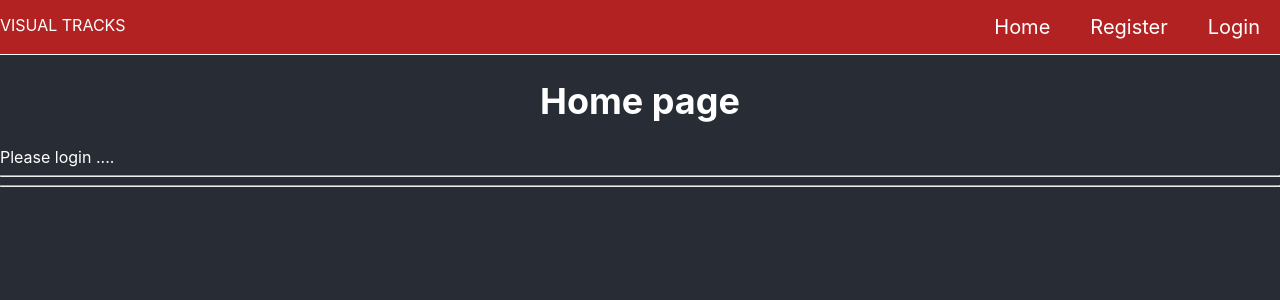
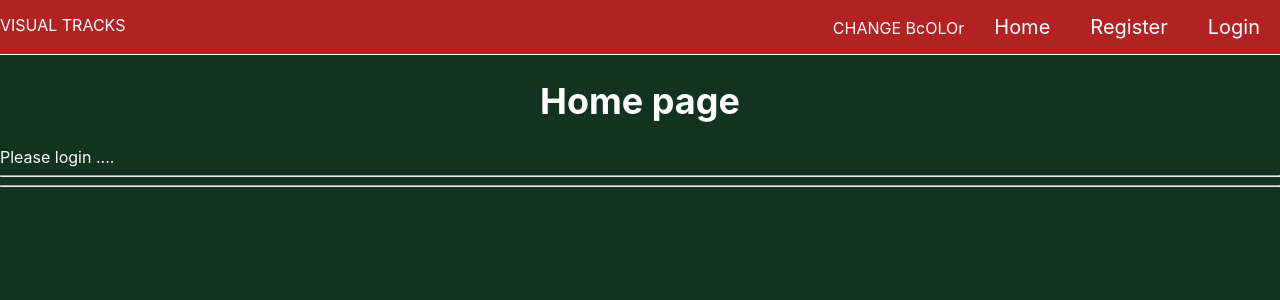
Before and after one commit to nesabg/visual-tracks, a React (Create React App) app: page / in a window 1280 px wide. Shown: the top 300 px of the page. Built offline with nearby package versions, Linux system fonts and the light colour scheme.

Commit message:
Feat change background color dinamicaly

```diff
--- a/package.json
+++ b/package.json
@@ -8,6 +8,7 @@
     "@testing-library/user-event": "^12.8.3",
     "dotenv": "^10.0.0",
     "react": "^17.0.2",
+    "react-color": "^2.19.3",
     "react-dom": "^17.0.2",
     "react-icons": "^4.3.1",
     "react-router": "^5.2.1",
--- a/src/App.css
+++ /dev/null
@@ -1,38 +0,0 @@
-.App {
-  text-align: center;
-}
-
-.App-logo {
-  height: 40vmin;
-  pointer-events: none;
-}
-
-@media (prefers-reduced-motion: no-preference) {
-  .App-logo {
-    animation: App-logo-spin infinite 20s linear;
-  }
-}
-
-.App-header {
-  background-color: #282c34;
-  min-height: 100vh;
-  display: flex;
-  flex-direction: column;
-  align-items: center;
-  justify-content: center;
-  font-size: calc(10px + 2vmin);
-  color: white;
-}
-
-.App-link {
-  color: #61dafb;
-}
-
-@keyframes App-logo-spin {
-  from {
-    transform: rotate(0deg);
-  }
-  to {
-    transform: rotate(360deg);
-  }
-}
--- a/src/App.js
+++ b/src/App.js
@@ -1,7 +1,8 @@
+import React, { useState } from 'react';
 import { Switch, Route, BrowserRouter as Router } from "react-router-dom";
 import styled from "styled-components";
 
-import './App.css'
+
 import Main from "./components/Main";
 import Navigation from "./components/Navigation";
 import Homepage from "./pages/Homepage";
@@ -9,17 +10,19 @@ import Login from "./pages/Login";
 import Register from './pages/Register'
 
 const Wrapper = styled.div`
-    background-color: #282c34;
+    background-color: ${props => props.backColor || 'red'};
     min-height: 100vh;
     height: 100%;
 `
 
 
 function App() {
+  const [backColor, setBackColor] = useState('#123321')
   return (
     <Router>
-      <Wrapper>
-        <Navigation />
+      <Wrapper backColor={backColor}>
+        {/* <SketchPicker /> */}
+        <Navigation backColor={backColor} setBackColor={setBackColor}/>
         <Main>
           <Switch>
             <Route path='/' exact component={Homepage}/>
--- a/src/components/Main.js
+++ b/src/components/Main.js
@@ -3,7 +3,7 @@ import styled from "styled-components"
 const MainWrapper = styled.main`
     width: 1280px;
     margin: 0 auto;
-    background-color: #282c34;
+
 `
 
 
--- a/src/components/Navigation.js
+++ b/src/components/Navigation.js
@@ -1,7 +1,8 @@
-import React, { useContext } from 'react'
+import React, { useContext, useState } from 'react'
 import { Link } from 'react-router-dom'
 import styled from 'styled-components'
 import { UserContext } from '../context/UserContext'
+import { ChromePicker } from 'react-color';
 
 const Header = styled.header`
     padding: 5px 0;
@@ -37,16 +38,42 @@ const NavTemplate = styled.nav`
         color: white;
     }
 `
+const ChangeBackColorBtn = styled.span`
+    color: white;
+    cursor: pointer;
+    padding: 3px 10px;
+`
 
-const Navigation = () => {
+const ModalColorPicker = styled.div`
+    width: 100vw;
+    height: 100vh;
+    background-color: rgba(0, 0, 0, 0.5);
+    position: absolute;
+    top: 0;
+    display: flex;
+    flex-direction: column;
+    justify-content: center;
+    align-items: center;
+`
+
+const AcceptBtn = styled.span`
+    margin-top: 20px;
+    padding: 5px 20px;
+    background-color: #fff;
+    cursor: pointer;
+`
+
+const Navigation = ({backColor, setBackColor}) => {
 
     const { isLogin, logout, email } = useContext(UserContext)
+    const [ isShowColorPicker, setIsShowColorPicker] = useState(false)
 
     return (
         <Header>
             <NavTemplate>
                 <Logo>VISUAL TRACKS</Logo>
                 <div>
+                    <ChangeBackColorBtn onClick={() => setIsShowColorPicker(!isShowColorPicker)}>CHANGE BcOLOr</ChangeBackColorBtn>
                     <Link to="/">Home</Link>
                     { isLogin ?
                         <>
@@ -59,9 +86,14 @@ const Navigation = () => {
                         <Link to="login">Login</Link>
                         </>
                     }
-
                 </div>
             </NavTemplate>
+            {isShowColorPicker ?
+            <ModalColorPicker>
+                <ChromePicker color={backColor} onChangeComplete={(color) => setBackColor(color.hex)}/>
+                <AcceptBtn onClick={()=>setIsShowColorPicker(!isShowColorPicker)}>OK</AcceptBtn>
+            </ModalColorPicker>
+            : null}
         </Header>
     )
 }
--- a/src/components/RenderTrackInfo.js
+++ b/src/components/RenderTrackInfo.js
@@ -41,6 +41,10 @@ const OsIconWrapper = styled.div`
     align-items: center;
 `
 
+const PageTitle = styled.div`
+    padding: 10px 20px;
+`
+
 const RenderTrackInfo = ({info}) => {
 
     const { deleteTrack } = useContext(TrackContext)
@@ -60,7 +64,7 @@ const RenderTrackInfo = ({info}) => {
                     <div>{e.browser}</div>
                 </BasicInfoWrapper>
                 <div>
-                    <p>{e.documentTitle}</p>
+                    <PageTitle>{e.documentTitle}</PageTitle>
                     { e.crds ?
                         <a href={`http://www.google.com/maps/place/${e.crds.split("-")[0]},${e.crds.split("-")[1]}`} rel="noreferrer" target="_blank">Position</a> :
                     null}
```
Also changed, not shown: 1 other file (tests, documents, lock files or other folders).
